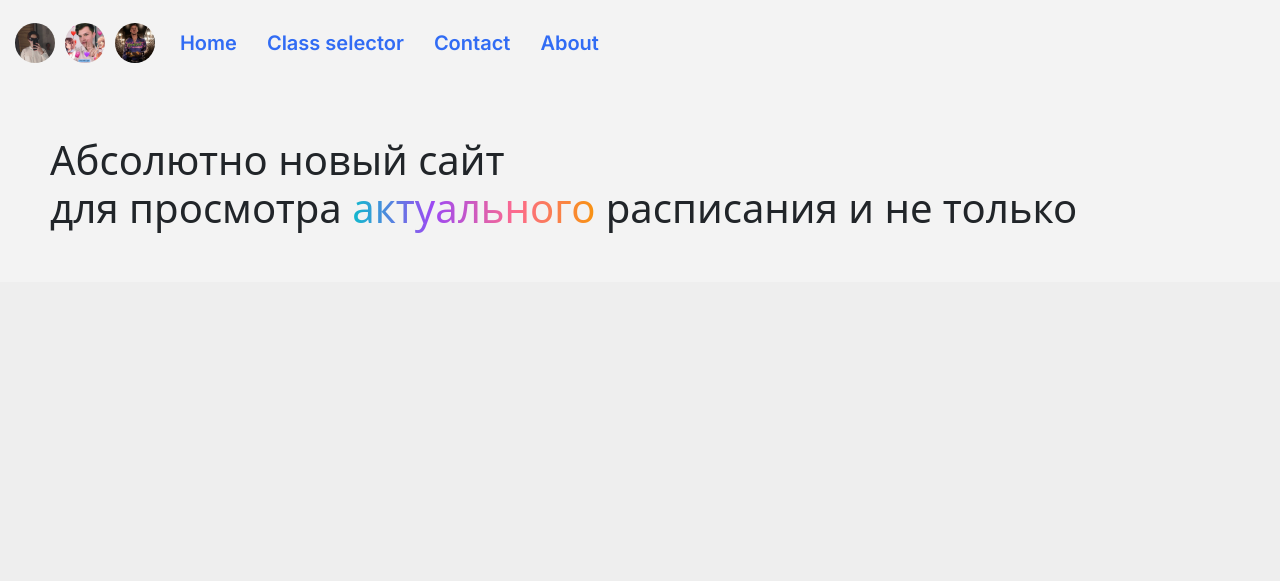
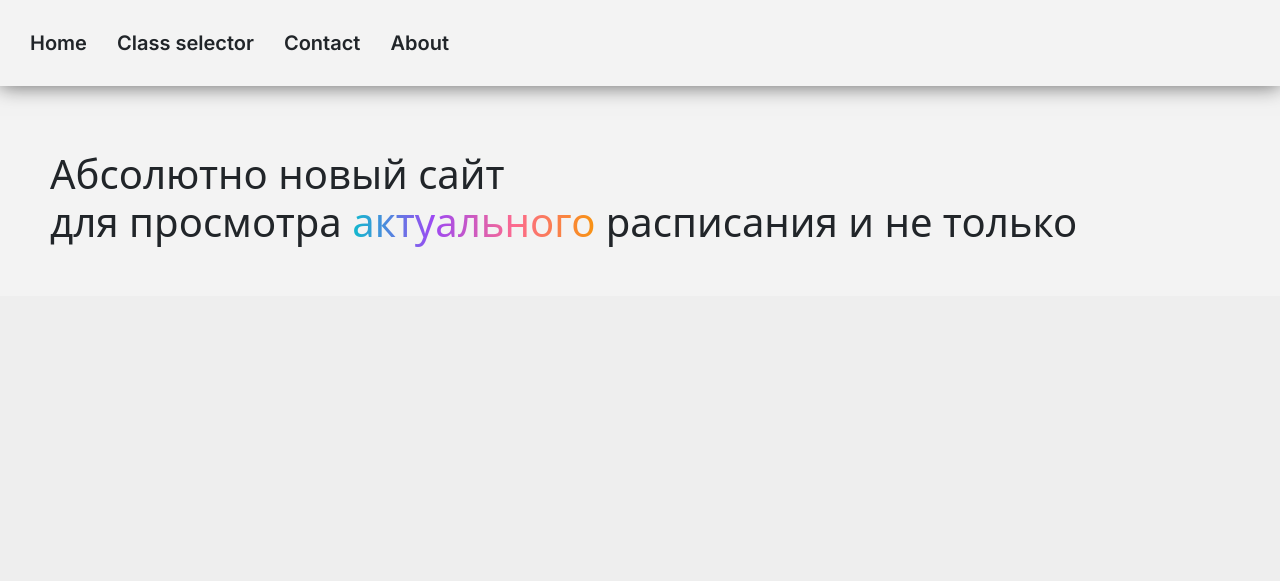
Before and after one commit to zsmcorp/zsm, a Django app: page / in a window 1280 px wide. Shown: the top 581 px of the page. Run offline with Django 4.2, Linux system fonts and the light colour scheme.

Commit message:
navbar design

```diff
--- a/zsm/templates/base.html
+++ b/zsm/templates/base.html
@@ -16,10 +16,8 @@
 </head>
 <body>
     <header>
-        <div class="navbar">
-            <a href="https://zotkinsb.t.me"><img src="{% static 'homepage/img/daniel.jpg' %}" height="40px" class="logo"></a>
-            <a href="https://t.me/ignatpmk"><img src="{% static 'homepage/img/stephan.jpeg' %}" height="40px" class="logo"></a>
-            <a href="https://t.me/Gasanofffgusein"><img src="{% static 'homepage/img/mASSim.jpg' %}" height="40px" class="logo"></a>
+        <div class="navbar fixed-top">
+
             <a href="{% url 'home-index' %}" class="navbar-button">Home</a>
             <a href="{% url 'index' %}" class="navbar-button">Class selector</a>
             <a href="#feedback" class="navbar-button">Contact</a>
@@ -36,7 +34,11 @@
         </div>
     </section>
     <section class="about" id="about" name="about">
-        <div class="about"></div>
+        <div class="about">
+            <a href="https://zotkinsb.t.me"><img src="{% static 'homepage/img/daniel.jpg' %}" height="40px" class="logo"></a>
+            <a href="https://t.me/ignatpmk"><img src="{% static 'homepage/img/stephan.jpeg' %}" height="40px" class="logo"></a>
+            <a href="https://t.me/Gasanofffgusein"><img src="{% static 'homepage/img/mASSim.jpg' %}" height="40px" class="logo"></a>
+        </div>
 
     </section>
     <footer>
@@ -74,6 +76,9 @@
         }
 
         .navbar {
+            background: rgb(243, 243, 243);
+            box-sizing: border-box;
+            box-shadow: 0px 0px 20px rgba(0, 0, 0, 0.6);
             display: flex;
             height: max-content;
             justify-content: left;
@@ -86,12 +91,12 @@
             padding: 28px 15px;
             font-family: Inter, sans-serif;
             font-size: 20px;
-            color: rgb(49, 108, 244);
+            color: #212529;
             transition: all 0.5s;
         }
 
         .navbar-button:hover {
-            color: black;
+            color: rgb(49, 108, 244);
             transition: all 0.5s;
         }
 
@@ -146,7 +151,7 @@
         }
 
         .content {
-            margin: 50px;
+            margin: 150px 50px 50px;
         }
         .class-buttons {
             width: 500px;
```
